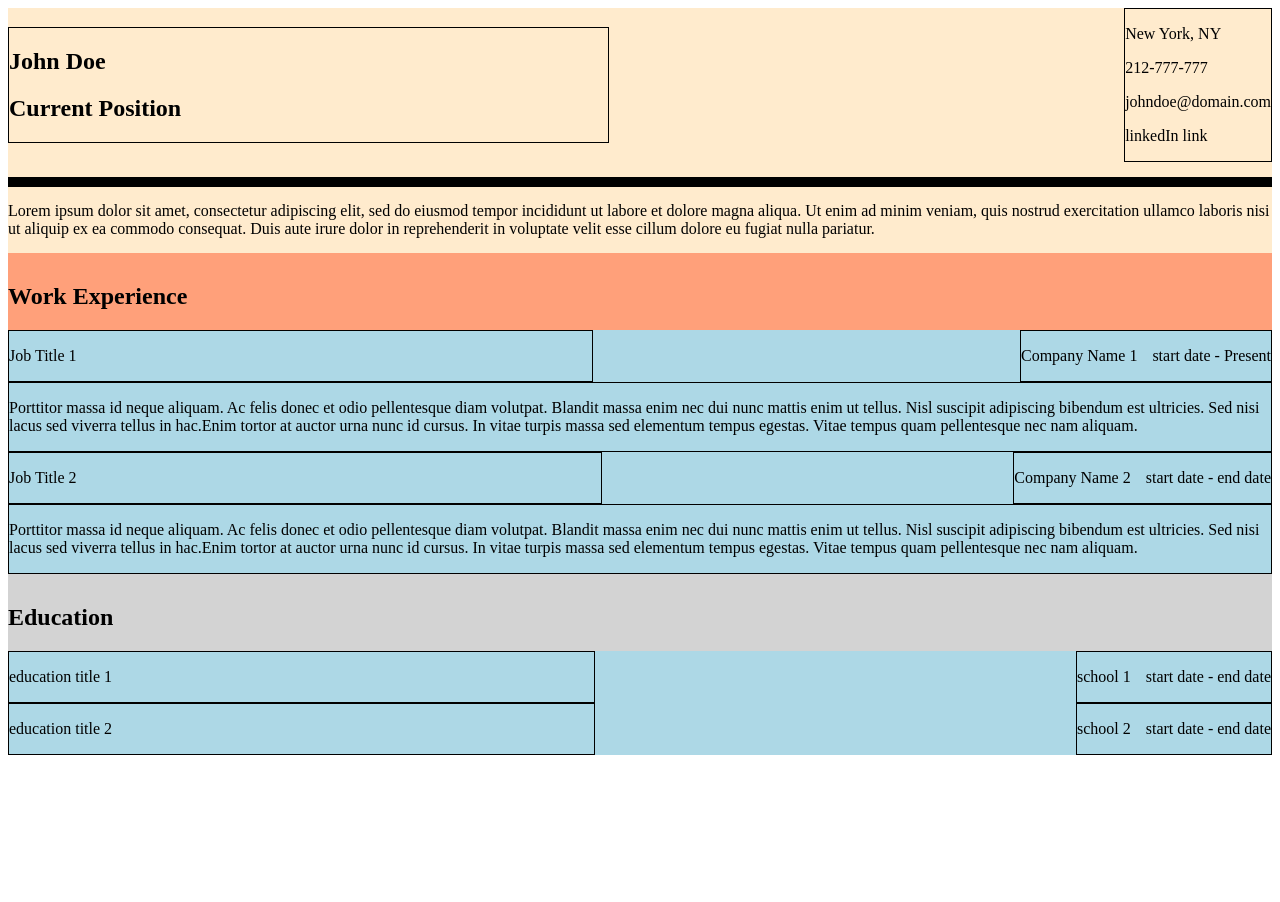
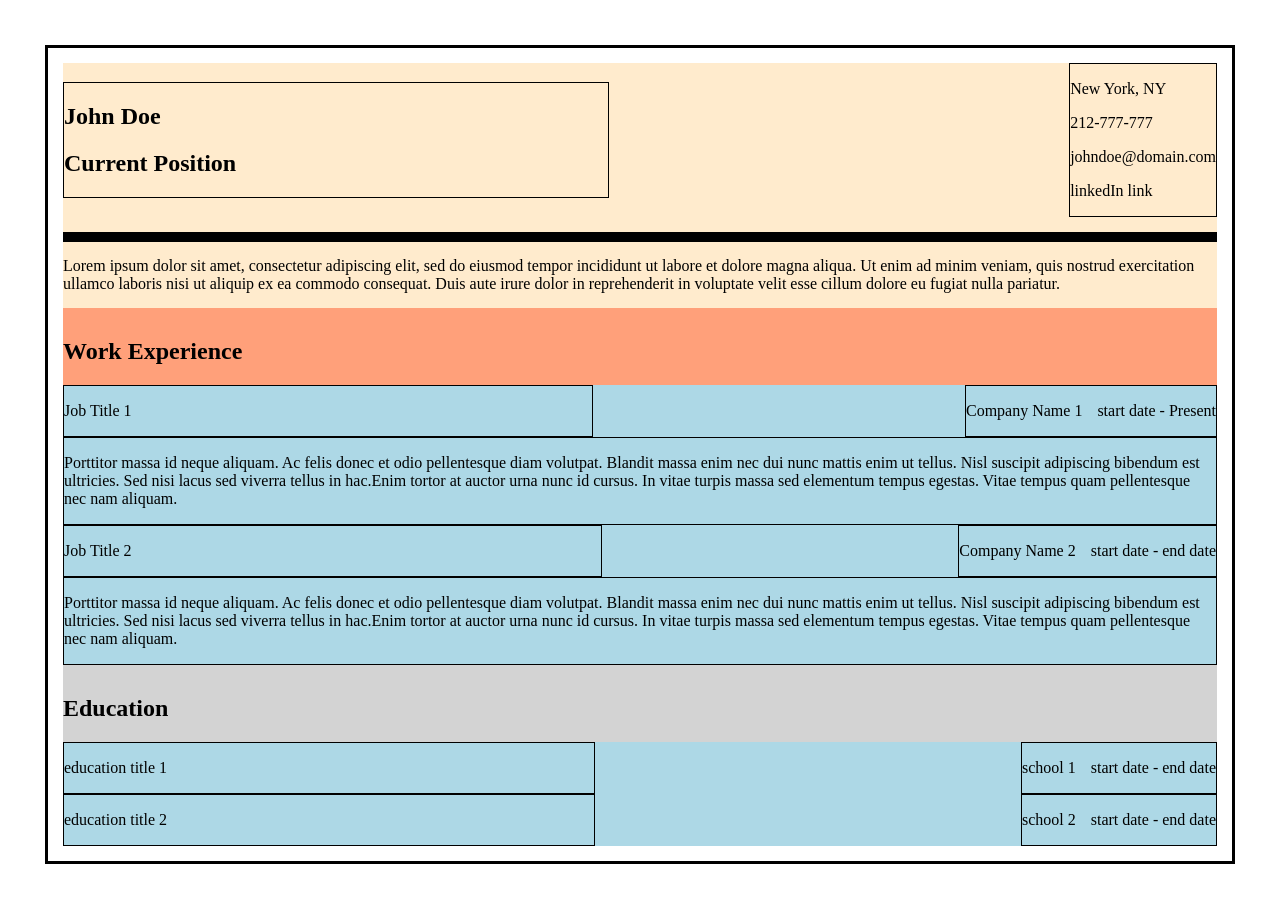
Before and after one commit to ykoziy/odin-cv-app, a React (Create React App) app: page / in a window 1280 px wide. Shown: the top 902 px of the page. Before the commit the page ends 800 px from the top, so only its background shows below. Built offline with nearby package versions, Linux system fonts and the light colour scheme.

Commit message:
fixed main app styling

```diff
--- a/src/App.js
+++ b/src/App.js
@@ -2,11 +2,12 @@ import React, { Component } from 'react';
 import Personal from './components/Personal';
 import WorkExperience from './components/WorkExperience/WorkExperience';
 import Education from './components/Education/Education';
+import styles from './styles/App.module.css';
 
 class App extends Component {
   render() {
     return (
-      <main>
+      <main className={styles['app-container']}>
         <Personal />
         <WorkExperience />
         <Education />
--- a/src/index.js
+++ b/src/index.js
@@ -1,6 +1,7 @@
 import React from 'react';
 import ReactDOM from 'react-dom';
 import App from './App';
+import './styles/index.css';
 
 ReactDOM.render(
   <React.StrictMode>
--- /dev/null
+++ b/src/styles/App.module.css
@@ -0,0 +1,4 @@
+.app-container {
+  padding: 15px;
+  border: 3px solid black;
+}
--- /dev/null
+++ b/src/styles/index.css
@@ -0,0 +1,4 @@
+body {
+  height: 100%;
+  margin: 45px;
+}
```
